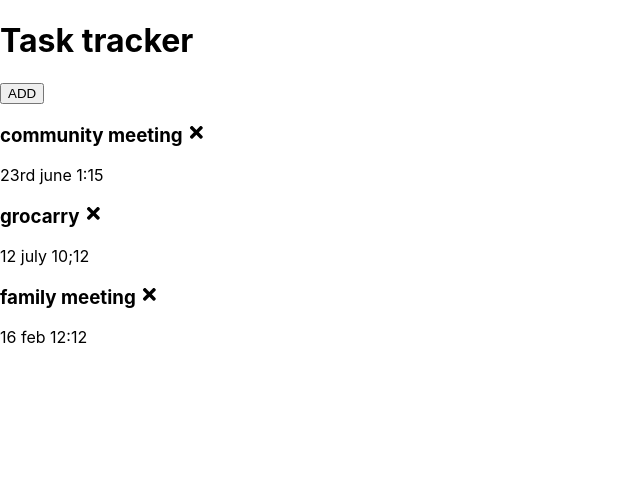
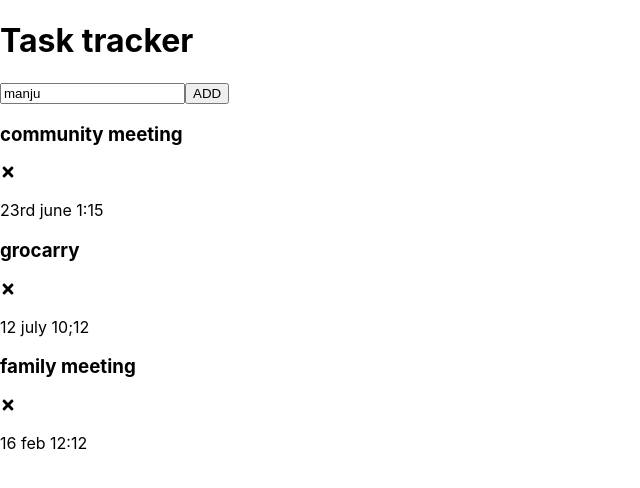
Before and after one commit to Manjukcthapa/mytask, a React (Create React App) app: page / in a window 1280 px wide. Shown: the top 488 px of the page, without its empty margins (0-640 px from the left). Built offline with nearby package versions, Linux system fonts and the light colour scheme.

Commit message:
able to add task

```diff
--- a/package.json
+++ b/package.json
@@ -10,6 +10,8 @@
     "react-dom": "^18.1.0",
     "react-icons": "^4.4.0",
     "react-scripts": "5.0.1",
+    "uuid": "^8.3.2",
+    "uuidv4": "^6.2.13",
     "web-vitals": "^2.1.4"
   },
   "scripts": {
--- a/src/App.js
+++ b/src/App.js
@@ -1,10 +1,11 @@
 import './App.css';
 import Header from './component/Header';
 import {useState} from 'react';
-import Taskss from './component/Tasks'
+import Tasks from './component/Tasks'
+import AddTaskForm from './component/AddTaskForm';
 
 function App() {
-  const [tasks, setTask] = useState([
+  const [tasks, setTasks] = useState([
     {
         id : 1,
         text:"community meeting",
@@ -26,10 +27,21 @@ function App() {
     }
 
 ])
+
+const DeleteTask = (id) => {
+  setTasks(tasks.filter((task) => task.id !== id));
+}
+
+const addTask = (newTask) => {
+  setTasks([...tasks, newTask])
+}
+
+
   return (
     <>
     <Header/>
-    <Taskss tasks = {tasks}/>
+    <AddTaskForm addTask={addTask}></AddTaskForm>
+    <Tasks tasks={tasks} onDelete={DeleteTask}/>
     </>
   );
 }
--- /dev/null
+++ b/src/component/AddTaskForm.js
@@ -0,0 +1,30 @@
+import Button from './Button';
+import {useState} from 'react';
+import { v4 as uuidv4 } from 'uuid';
+
+const AddTaskForm = ({ addTask }) => {
+    const [mytask, setMyTask] = useState("manju")
+    const addNewTask = (e) => {
+        e.preventDefault();
+        addTask({
+            id: uuidv4(),
+            text: mytask,
+            reminder: false,
+            date: 'Mon 6th'
+        })
+    }
+
+    return (
+     <form>
+      <input
+        name=" id"
+        type="text"
+        onChange={(e) => setMyTask(e.target.value)}
+        value={mytask} />
+      <Button onClick={(e) => addNewTask(e)} text='ADD'/>
+     </form>
+    );
+
+ }
+
+export default AddTaskForm;
--- a/src/component/Header.js
+++ b/src/component/Header.js
@@ -1,14 +1,8 @@
-import Button from './Button'
 
 function Header(props){
-   const onClick = () => {
-   console.log('click')
-   }
    return(
     <>
     <h1>{props.title}</h1>
-    <Button onClick = {onClick} text='ADD'/>
-
     </>
    );
 
--- a/src/component/Task.js
+++ b/src/component/Task.js
@@ -1,10 +1,10 @@
-import {FaTimes} from 'react-icons/fa'
-function Task ({task}){
+import { FaTimes } from 'react-icons/fa';
 
+function Task ({task, onDelete}){
     return(
         <>
-        <h3>{task.text} <FaTimes/></h3>
-    <p>{task.date}</p>
+        <h3>{task.text} </h3><FaTimes  onClick={() => onDelete(task.id) }/>
+        <p>{task.date}</p>
         </>
     )
 }
--- a/src/component/Tasks.js
+++ b/src/component/Tasks.js
@@ -1,16 +1,12 @@
 import Task from './Task'
 
-function Tasks ({tasks}) {
-
+function Tasks ({tasks, onDelete}) {
     return(
         <>
-        {tasks.map((task) => (
-            <Task task={task}/>
-            //<h1 key={task.id}>{task.text}</h1>
+        { tasks.map((task) => (
+            <Task key={task.id} task={task} onDelete={onDelete}/>
         ))
-
         }
-
         </>
     );
 
```
Also changed, not shown: 1 other file (tests, documents, lock files or other folders).
